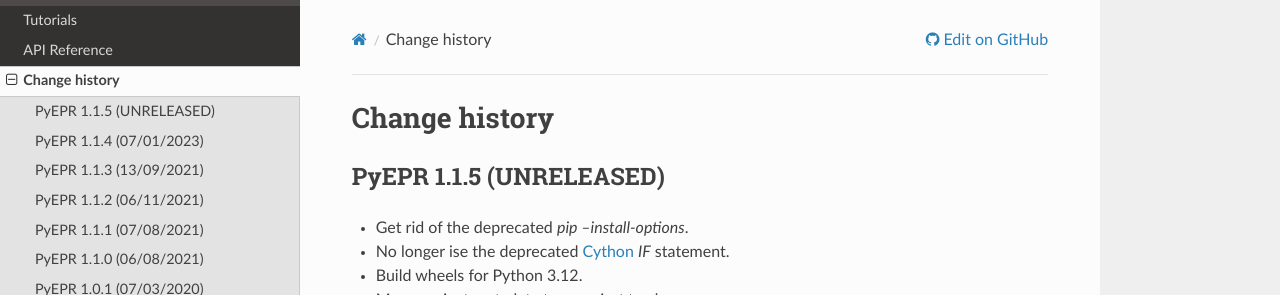
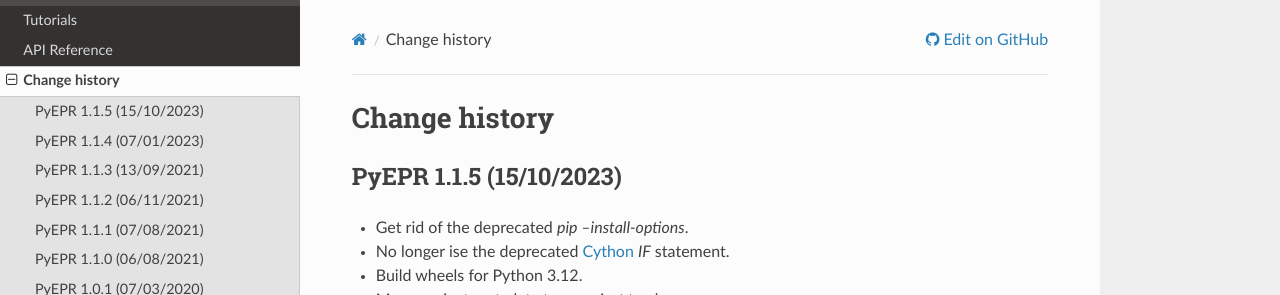
Before and after one commit to avalentino/pyepr, a Sphinx documentation site: the page built from doc/NEWS.rst, in a window 1280 px wide and 900 px high. Shown: the top 295 px of the window. Built offline with Sphinx 7.4.7 and the Read the Docs theme 2.0.0, drawn with Linux system fonts in a browser that asks for light colours; formulas are drawn with MathJax 3.

Commit message:
Update the version number to 1.1.5

```diff
--- a/doc/NEWS.rst
+++ b/doc/NEWS.rst
@@ -1,7 +1,7 @@
 Change history
 ==============
 
-PyEPR 1.1.5 (UNRELEASED)
+PyEPR 1.1.5 (15/10/2023)
 ------------------------
 
 * Get rid of the deprecated `pip --install-options`.
```
Also changed, not shown: 1 other file.
